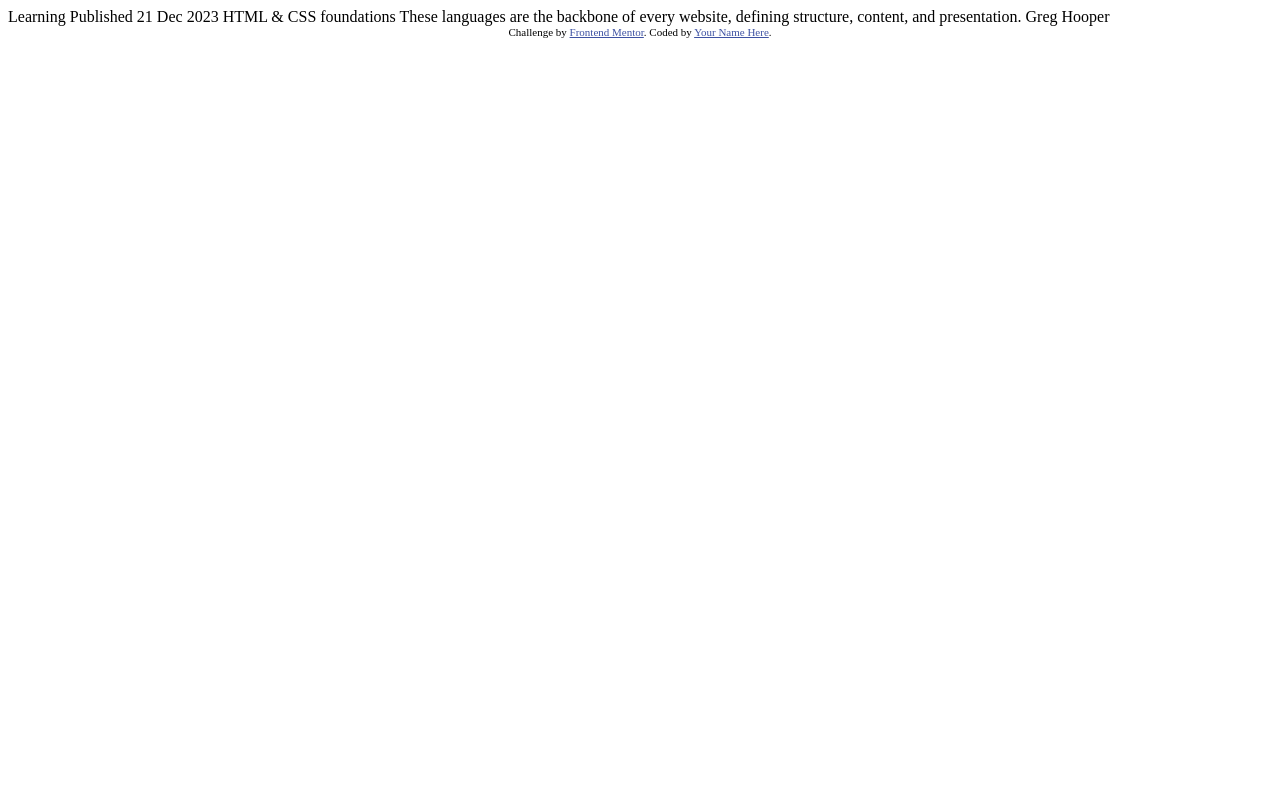
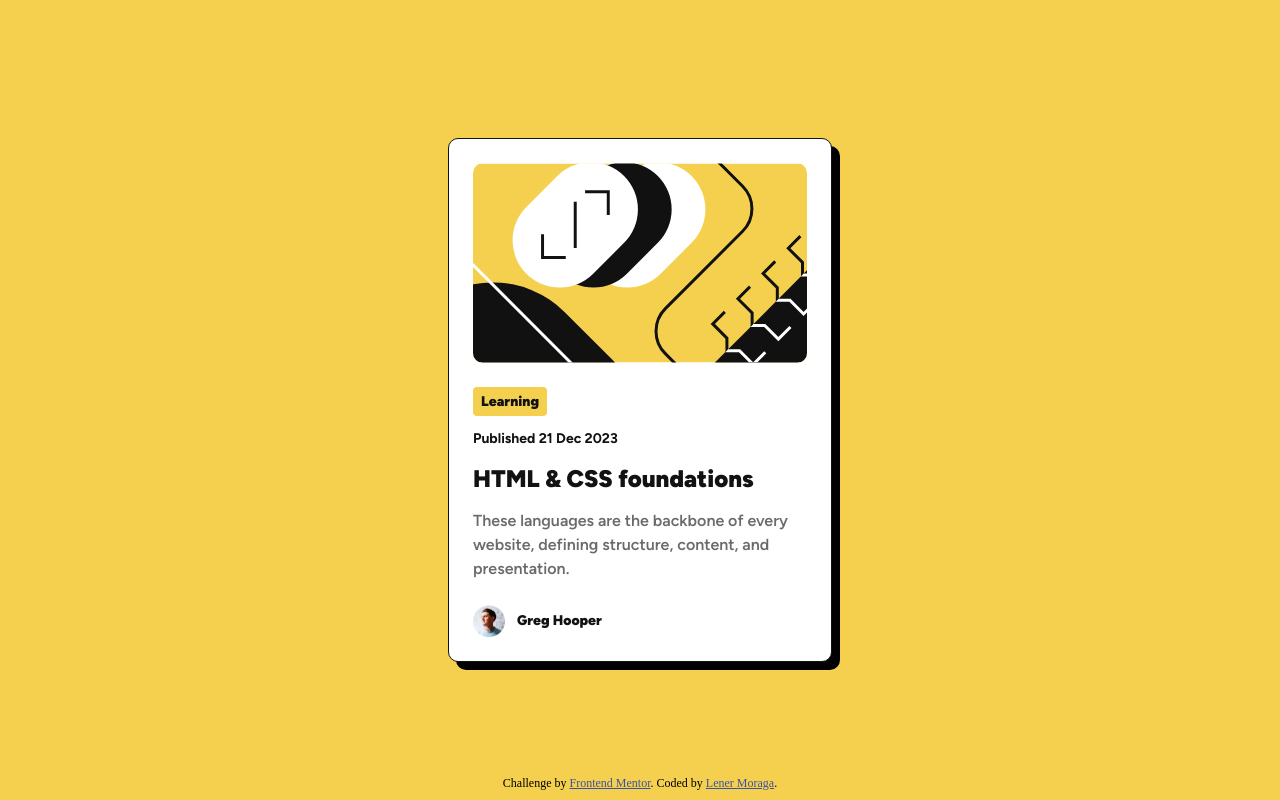
Before and after one commit to lenz-moraga/frontend-mentor-blog-preview-card, a plain HTML site: page index.html in a window 1280 px wide. Drawn offline with Linux system fonts and the light colour scheme.

Commit message:
styles: Update index.html with new styles and fonts

```diff
--- a/index.html
+++ b/index.html
@@ -1,34 +1,181 @@
 <!DOCTYPE html>
 <html lang="en">
-<head>
-  <meta charset="UTF-8">
-  <meta name="viewport" content="width=device-width, initial-scale=1.0"> <!-- displays site properly based on user's device -->
+  <head>
+    <meta charset="UTF-8" />
+    <meta name="viewport" content="width=device-width, initial-scale=1.0" />
+    <!-- displays site properly based on user's device -->
 
-  <link rel="icon" type="image/png" sizes="32x32" href="./assets/images/favicon-32x32.png">
+    <link
+      rel="icon"
+      type="image/png"
+      sizes="32x32"
+      href="./assets/images/favicon-32x32.png"
+    />
+    <link href="./reset.css" rel="stylesheet" type="text/css" />
 
-  <title>Frontend Mentor | Blog preview card</title>
+    <title>Frontend Mentor | Blog preview card</title>
 
-  <!-- Feel free to remove these styles or customise in your own stylesheet 👍 -->
-  <style>
-    .attribution { font-size: 11px; text-align: center; }
-    .attribution a { color: hsl(228, 45%, 44%); }
-  </style>
-</head>
-<body>
+    <style>
+      @font-face {
+        font-family: "Figtree";
+        src: url("./assets/fonts/Figtree-VariableFont_wght.ttf")
+          format("truetype");
+      }
 
-  Learning
+      @font-face {
+        font-family: "Figtree Italic";
+        src: url("./assets/fonts/Figtree-Italic-VariableFont_wght")
+          format("truetype");
+      }
 
-  Published 21 Dec 2023
+      :root {
+        /* color scheme*/
+        --yellow: hsl(47, 88%, 63%);
+        --gray-500: hsl(0, 0%, 42%);
+        --gray-950: hsl(0, 0%, 7%);
+        --white: hsl(0, 0%, 100%);
+        --black: hsl(0, 0%, 0%);
 
-  HTML & CSS foundations
+        /* typography */
+        --figtree-extrabold: 900 1.5rem/1.5 "Figtree", sans-serif;
+        --figtree-medium-2: 600 1rem/1.5 "Figtree", sans-serif;
+        --figtree-medium-3: 700 0.875rem/1.5 "Figtree", sans-serif;
+        --figtree-extrabold-small: 900 0.875rem/1.5 "Figtree", sans-serif;
 
-  These languages are the backbone of every website, defining structure, content, and presentation.
+        /* spacing */
+        --spacing-300: 1.5rem;
+        --spacing-200: 1rem;
+        --spacing-150: 0.75rem;
+        --spacing-100: 0.5rem;
+        --spacing-50: 0.25rem;
+      }
 
-  Greg Hooper
+      body {
+        position: relative;
+      }
 
-  <div class="attribution">
-    Challenge by <a href="https://www.frontendmentor.io?ref=challenge" target="_blank">Frontend Mentor</a>.
-    Coded by <a href="#">Your Name Here</a>.
-  </div>
-</body>
+      main {
+        background-color: var(--yellow);
+        display: grid;
+        height: 100vh;
+        padding-inline: var(--spacing-300);
+        place-items: center;
+        width: 100vw;
+      }
+
+      article.card {
+        background-color: var(--white);
+        border-radius: 0.625rem;
+        display: grid;
+        gap: var(--spacing-300);
+        grid-template-areas:
+          "image"
+          "content"
+          "author";
+        padding: var(--spacing-300);
+        width: 100%;
+        max-width: 384px;
+        border: 1px solid var(--gray-950);
+        box-shadow: 8px 8px 0px var(--black);
+      }
+
+      article.card img.card__header {
+        border-radius: 0.625rem;
+        grid-area: image;
+        width: 100%;
+      }
+
+      article.card div.content {
+        display: flex;
+        flex-direction: column;
+        gap: var(--spacing-150);
+        grid-area: content;
+      }
+      article.card div.content span.content__tag {
+        background-color: var(--yellow);
+        border-radius: 0.25rem;
+        color: var(--gray-950);
+        display: block;
+        font: var(--figtree-extrabold-small);
+        padding: var(--spacing-50) var(--spacing-100);
+        width: fit-content;
+      }
+      article.card div.content p.content__date {
+        font: var(--figtree-medium-3);
+        color: var(--gray-950);
+      }
+
+      article.card div.content h1.content__title {
+        font: var(--figtree-extrabold);
+        color: var(--gray-950);
+        letter-spacing: 0px;
+      }
+      article.card div.content p.content__content {
+        font: var(--figtree-medium-2);
+        color: var(--gray-500);
+        letter-spacing: 0px;
+      }
+
+      article.card div.author {
+        align-items: center;
+        display: flex;
+        gap: var(--spacing-150);
+        grid-area: author;
+      }
+      article.card div.author img {
+        height: 2rem;
+        width: 2rem;
+      }
+      article.card div.author h2 {
+        font: var(--figtree-extrabold-small);
+        color: var(--gray-950);
+      }
+
+      .attribution {
+        position: fixed;
+        bottom: var(--spacing-100);
+        background-color: var(--yellow);
+        font-size: 12px;
+        text-align: center;
+        width: 100%;
+      }
+      .attribution a {
+        color: hsl(228, 45%, 44%);
+      }
+    </style>
+  </head>
+  <body>
+    <main>
+      <article class="card">
+        <img
+          src="./assets/images/illustration-article.svg"
+          alt="Blog's header figure"
+          class="card__header"
+        />
+        <div class="content">
+          <span class="content__tag">Learning</span>
+          <p class="content__date">Published 21 Dec 2023</p>
+          <h1 class="content__title">HTML & CSS foundations</h1>
+          <p class="content__content">
+            These languages are the backbone of every website, defining
+            structure, content, and presentation.
+          </p>
+        </div>
+        <div class="author">
+          <img
+            src="./assets/images/image-avatar.webp"
+            alt="Greg Hooper's profile avatar"
+          />
+          <h2>Greg Hooper</h2>
+        </div>
+      </article>
+    </main>
+
+    <div class="attribution">
+      Challenge by
+      <a href="https://www.frontendmentor.io?ref=challenge" target="_blank"
+        >Frontend Mentor</a
+      >. Coded by <a href="#">Lener Moraga</a>.
+    </div>
+  </body>
 </html>
```
